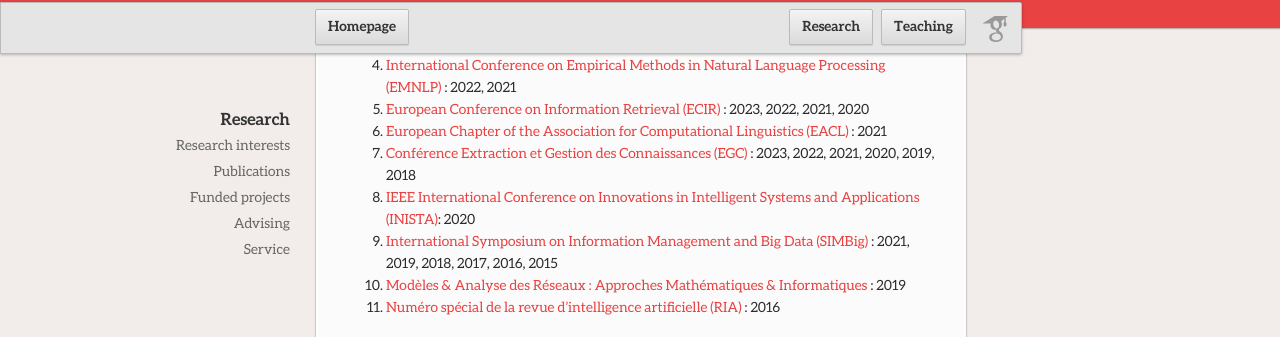
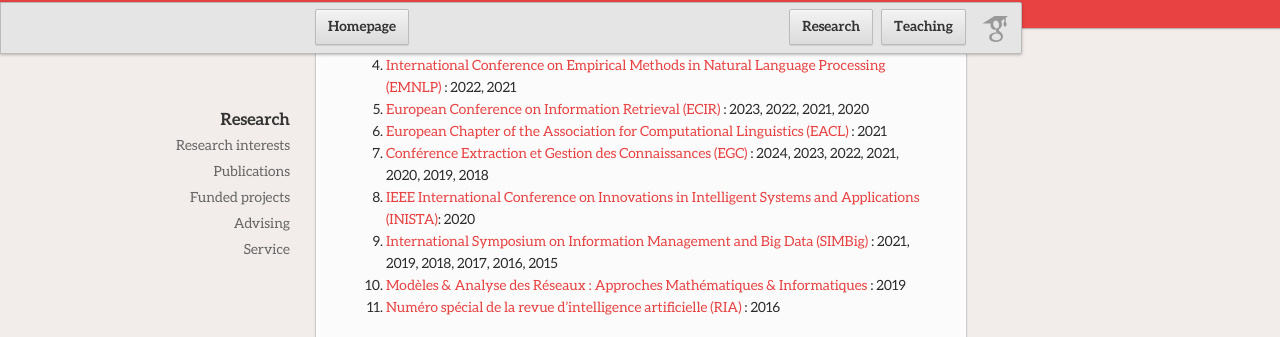
Before and after one commit to AdrienGuille/adrienguille.github.io, a Jekyll site: the page built from research.md, in a window 1280 px wide and 900 px high, scrolled down 2016 px. Shown: the part 113-450 px from the top of the window. Built offline with Jekyll 4.4.1, drawn with Linux system fonts in a browser that asks for light colours; our own code applies the rules of GitHub Pages for plain Markdown files.

Commit message:
Update research.md

```diff
--- a/research.md
+++ b/research.md
@@ -72,7 +72,7 @@
 - [International Conference on Empirical Methods in Natural Language Processing (EMNLP)](#) : 2022, 2021
 - [European Conference on Information Retrieval (ECIR)](#) : 2023, 2022, 2021, 2020
 - [European Chapter of the Association for Computational Linguistics (EACL)](#) : 2021
-- [Conférence Extraction et Gestion des Connaissances (EGC)](#) : 2023, 2022, 2021, 2020, 2019, 2018
+- [Conférence Extraction et Gestion des Connaissances (EGC)](#) : 2024, 2023, 2022, 2021, 2020, 2019, 2018
 - [IEEE International Conference on Innovations in Intelligent Systems and Applications (INISTA)](#): 2020
 - [International Symposium on Information Management and Big Data (SIMBig)](#) : 2021, 2019, 2018, 2017, 2016, 2015
 - [Modèles & Analyse des Réseaux : Approches Mathématiques & Informatiques](#) : 2019
```
